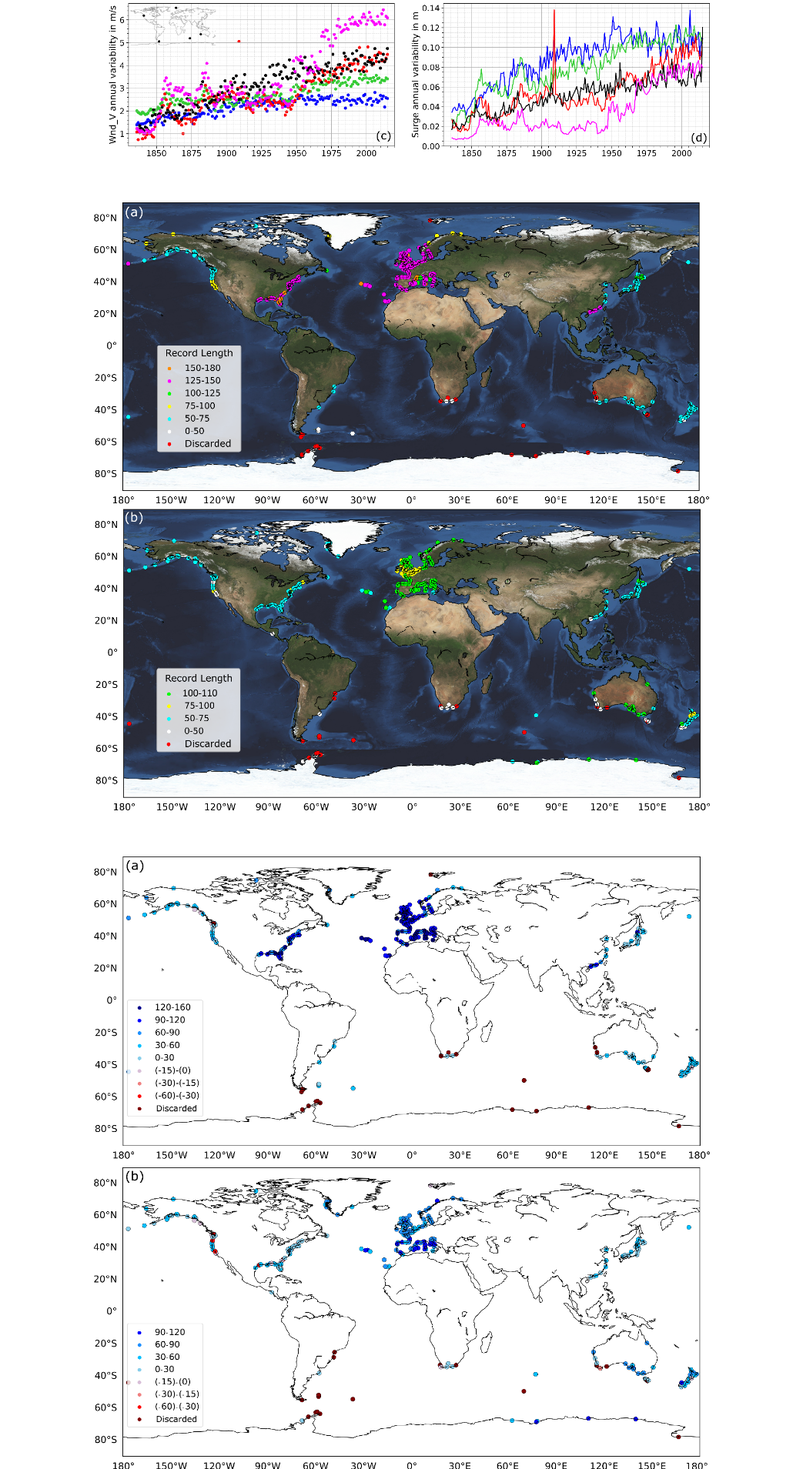
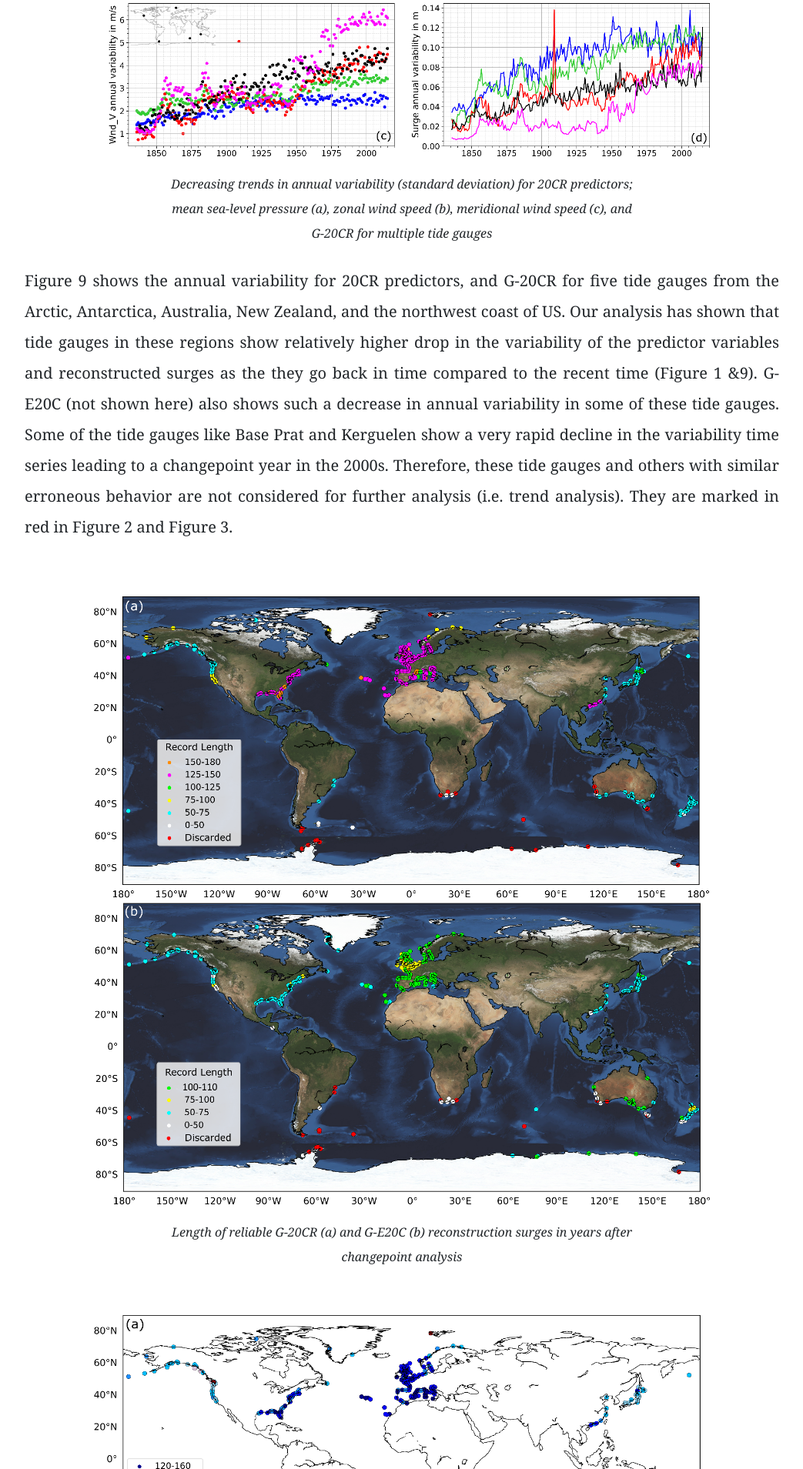
Before and after one commit to moinabyssinia/deployDemo, a Node server app: page /changepoint/ in a window 1280 px wide; the page is wider, and only the part inside the window is pictured. Shown: the part 1437-3346 px from the top of that part at 77% size, without its empty margins (118-1161 px from the left). Run offline with Node 20, Linux system fonts and the light colour scheme; some libraries are stand-ins or nearby versions.

Commit message:
figure captions

```diff
--- a/public/cptStyles.css
+++ b/public/cptStyles.css
@@ -281,6 +281,14 @@ hr:after {
     height: auto;
 }
 
+figcaption {
+    font-size: 16px;
+    width: 60%;
+    text-align: center;
+    margin: auto auto;
+    font-style: italic;
+}
+
 /* cpt text styling */
 .text p {
     padding: 10px;
--- a/views/cptpage.ejs
+++ b/views/cptpage.ejs
@@ -12,13 +12,31 @@
 </div>
 
 <div class="fig">
-    <img src="/images/fig8.png" alt="">
+    <figure>
+        <img src="/images/fig8.png" alt="">
+        <figcaption>
+            Decreasing trends in annual variability (standard deviation) for 20CR predictors; mean sea-level pressure (a), zonal wind speed (b), meridional wind speed (c), and G-20CR for multiple tide gauges
+        </figcaption>
+    </figure>
+</div>
+
+<div class="text">
+    <p>
+        Figure 9 shows the annual variability for 20CR predictors, and G-20CR for five tide gauges from the Arctic, Antarctica, Australia, New Zealand, and the northwest coast of US. Our analysis has shown that tide gauges in these regions show relatively higher drop in the variability of the predictor variables and reconstructed surges as the they go back in time compared to the recent time (Figure 1 &9). G-E20C (not shown here) also shows such a decrease in annual variability in some of these tide gauges. Some of the tide gauges like Base Prat and Kerguelen show a very rapid decline in the variability time series leading to a changepoint year in the 2000s. Therefore, these tide gauges and others with similar erroneous behavior are not considered for further analysis (i.e. trend analysis). They are marked in red in Figure 2 and Figure 3.
+    </p>
 </div>
 
 <div class="fig">
-    <img src="/images/fig2.png" alt="">
+    <figure>
+        <img src="/images/fig2.png" alt="">
+        <figcaption>Length of reliable G-20CR (a) and G-E20C (b) reconstruction surges in years after changepoint analysis</figcaption>
+    </figure>
+
 </div>
 
 <div class="fig">
-    <img src="/images/fig3.png" alt="">
+    <figure>
+        <img src="/images/fig3.png" alt="">
+        <figcaption>Additional years of reliable storm surge data after changepoint analysis obtained from G-20CR (a) and G-E20C (b) compared to the existing observed records. Negative numbers indicate that surge reconstructions have fewer number of years compared to observations.</figcaption>
+    </figure>
 </div>
```
